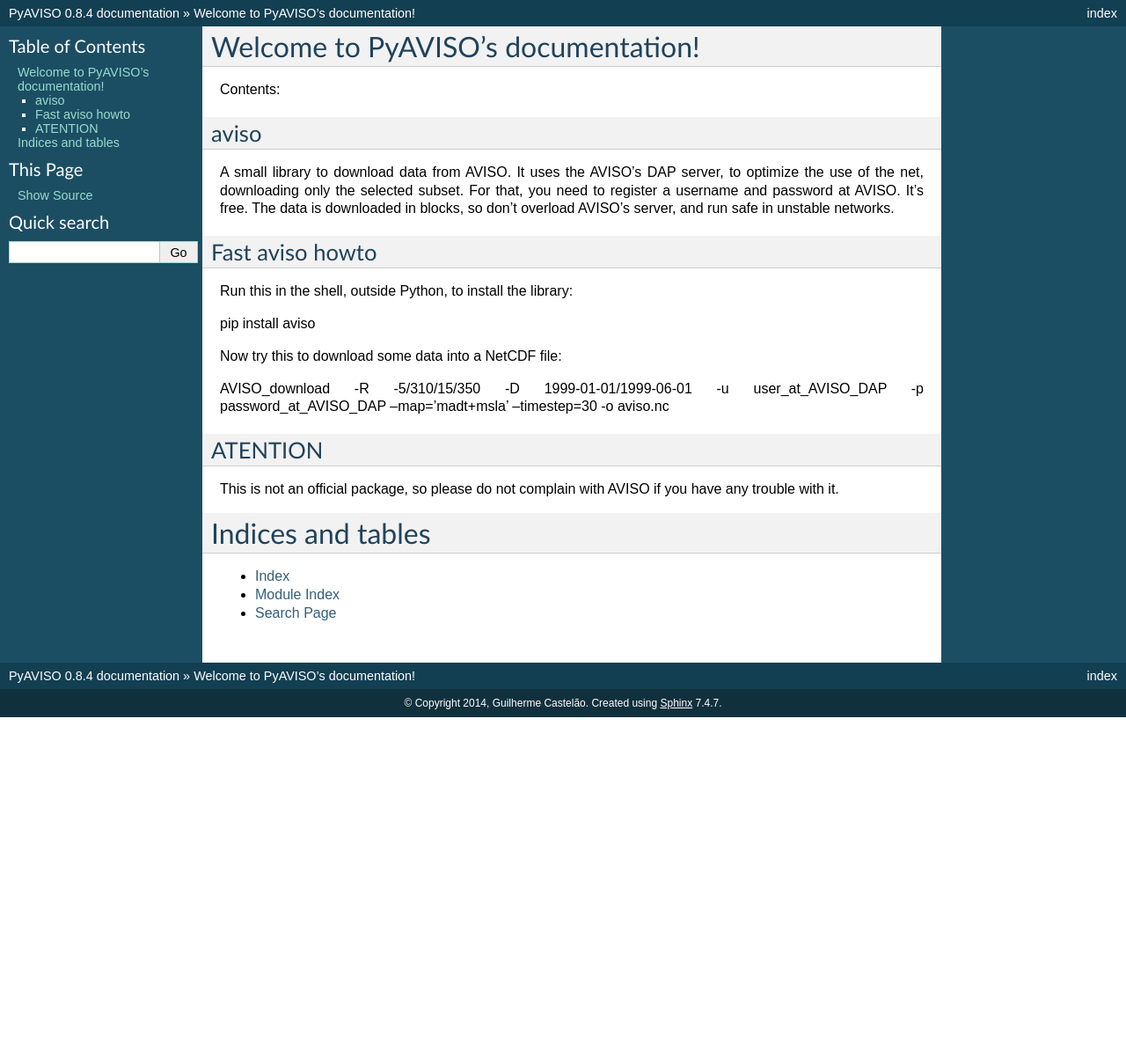
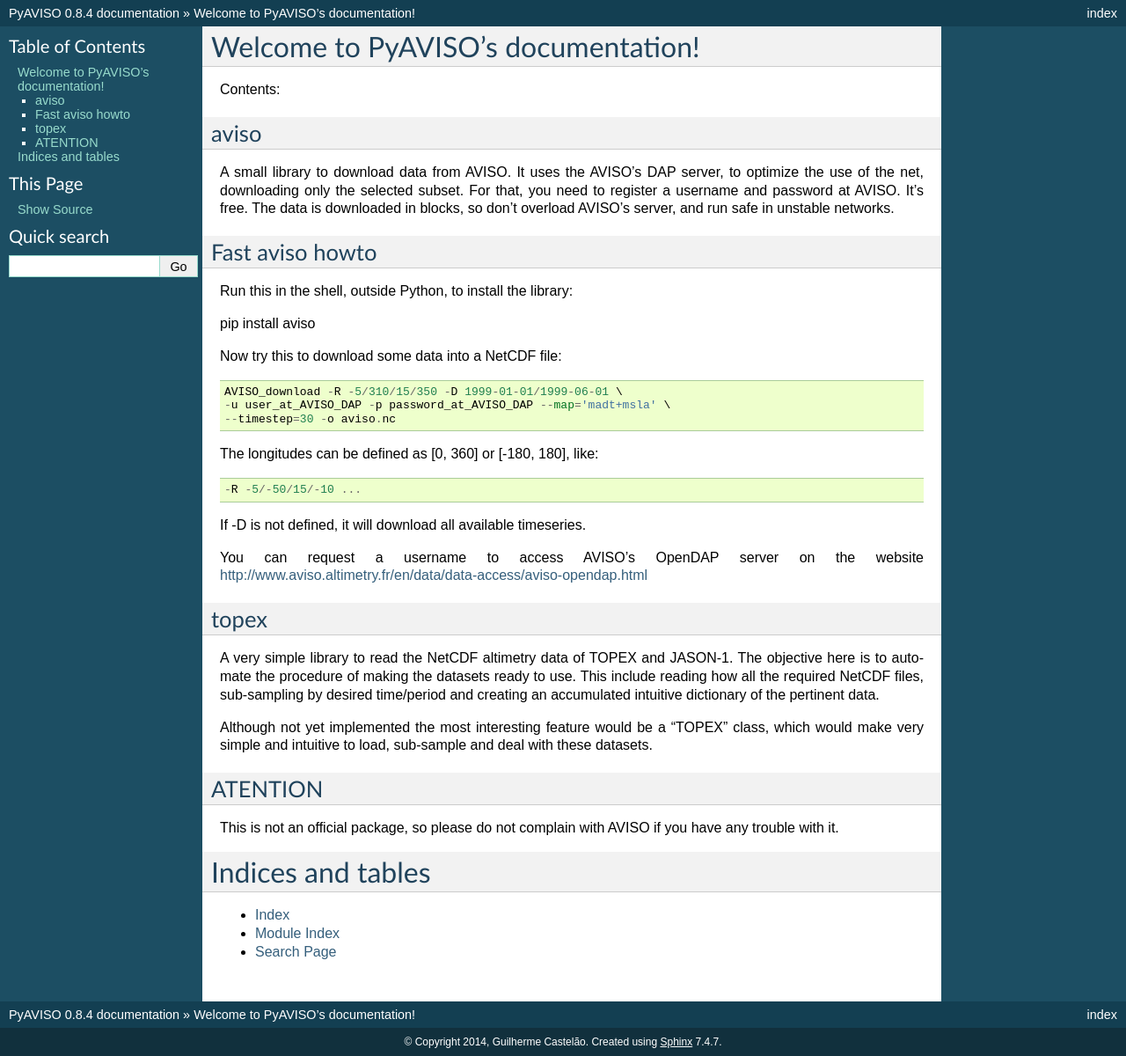
Before and after one commit to castelao/PyAVISO, a Sphinx documentation site: the page built from docs/index.rst, in a window 1280 px wide. Shown: the whole page at 88% size. Built offline with Sphinx 7.4.7, drawn with Linux system fonts in a browser that asks for light colours; before the commit the page ends 900 px from its top, so only the background shows below that.

Commit message:
Improving examples of AVISO_download.

```diff
--- a/docs/index.rst
+++ b/docs/index.rst
@@ -26,9 +26,27 @@
 
 pip install aviso
 
-Now try this to download some data into a NetCDF file:
+Now try this to download some data into a NetCDF file::
 
-AVISO_download -R -5/310/15/350 -D 1999-01-01/1999-06-01 -u user_at_AVISO_DAP -p password_at_AVISO_DAP --map='madt+msla' --timestep=30 -o aviso.nc
+    AVISO_download -R -5/310/15/350 -D 1999-01-01/1999-06-01 \
+    -u user_at_AVISO_DAP -p password_at_AVISO_DAP --map='madt+msla' \
+    --timestep=30 -o aviso.nc
+
+The longitudes can be defined as [0, 360] or [-180, 180], like::
+
+    -R -5/-50/15/-10 ...
+
+If -D is not defined, it will download all available timeseries.
+
+
+You can request a username to access AVISO's OpenDAP server on the website `http://www.aviso.altimetry.fr/en/data/data-access/aviso-opendap.html <http://www.aviso.altimetry.fr/en/data/data-access/aviso-opendap.html>`_
+
+topex
+-----
+A very simple library to read the NetCDF altimetry data of TOPEX and JASON-1. The objective here is to automate the procedure of making the datasets ready to use. This include reading how all the required NetCDF files, sub-sampling by desired time/period and creating an accumulated intuitive dictionary of the pertinent data.
+
+Although not yet implemented the most interesting feature would be a "TOPEX" class, which would make very simple and intuitive to load, sub-sample and deal with these datasets.
+
 
 ATENTION
 --------
```
